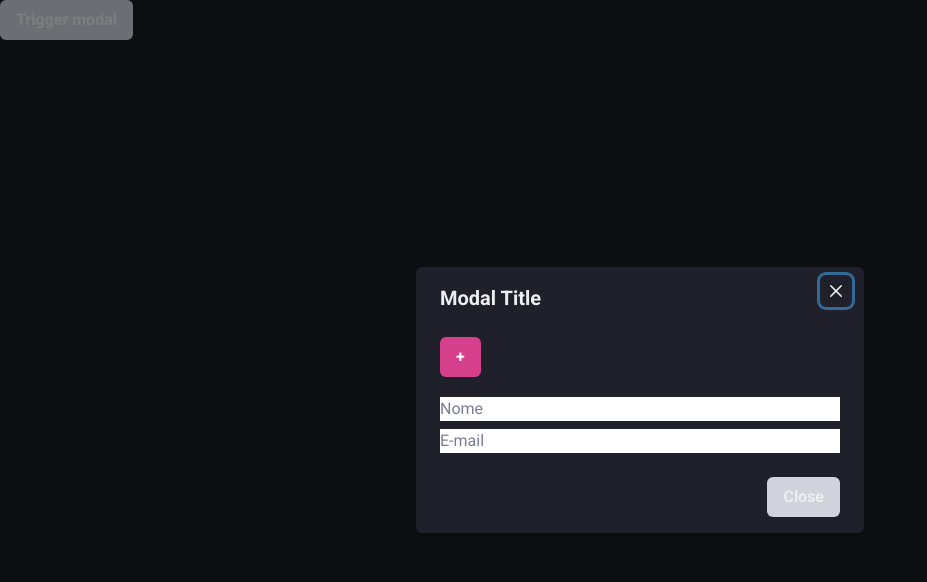
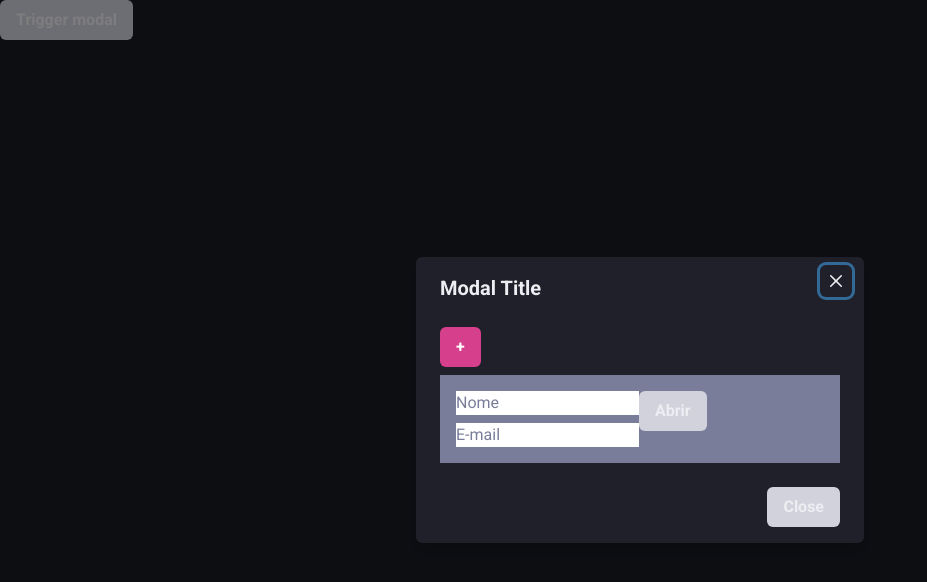
Before and after one commit to igomest/dashgo, a Next.js app: page /test in a window 1280 px wide. Both pictures are taken after a click on the button "Trigger modal". Shown: the top 582 px of the page, without its empty margins (0-927 px from the left). Built offline with nearby package versions, Linux system fonts and the light colour scheme.

Commit message:
Update modal

```diff
--- a/src/pages/test.tsx
+++ b/src/pages/test.tsx
@@ -1,4 +1,4 @@
-import React from "react";
+import React, { useState } from "react";
 import {
   Button,
   Modal,
@@ -25,6 +25,7 @@ interface FormValues {
 
 export default function Test() {
   const { isOpen, onOpen, onClose, onToggle } = useDisclosure();
+  const [openCard, setOpenCard] = useState(null);
 
   const { register, formState, control, handleSubmit } = useForm<FormValues>({
     defaultValues: {
@@ -38,6 +39,12 @@ export default function Test() {
   });
 
   const onSubmit = (data: FormValues) => console.log(data);
+
+  const userAction = (id) => {
+    setOpenCard((prev) => {
+      return prev === id ? null : id;
+    });
+  };
 
   return (
     <>
@@ -62,32 +69,21 @@ export default function Test() {
               +
             </Button>
 
-            <Flex direction="column" mt="5">
-              {fields[1] && <Flex bg="gray.400" onClick={onToggle}>Teste 1</Flex>}
-              <Collapse in={fields[1] ? !isOpen : isOpen} animateOpacity>
-                <Stack>
-                  <input name="name" type="text" placeholder="Nome" />
-                  <input name="email" type="e-mail" placeholder="E-mail" />
-                </Stack>
-              </Collapse>
-
-              {fields[2] && <Flex bg="gray.400">Teste 2</Flex>}
-              {fields[1] && (
-                <Collapse in={fields[2] ? !isOpen : isOpen} animateOpacity>
+            {fields.map((field, index) => (
+              <Flex key={field.id} p={4} bg="gray.400" mt="8px">
+                <Collapse
+                  in={fields.length < 2 ? true : openCard === field.id}
+                  animateOpacity
+                >
                   <Stack>
                     <input name="name" type="text" placeholder="Nome" />
                     <input name="email" type="e-mail" placeholder="E-mail" />
                   </Stack>
                 </Collapse>
-              )}
 
-              <Collapse in={fields[2] && isOpen} animateOpacity>
-                <Stack>
-                  <input name="name" type="text" placeholder="Nome" />
-                  <input name="email" type="e-mail" placeholder="E-mail" />
-                </Stack>
-              </Collapse>
-            </Flex>
+                <Button onClick={() => userAction(field.id)}>Abrir</Button>
+              </Flex>
+            ))}
           </ModalBody>
           <ModalFooter>
             <Button onClick={onClose}>Close</Button>
```
